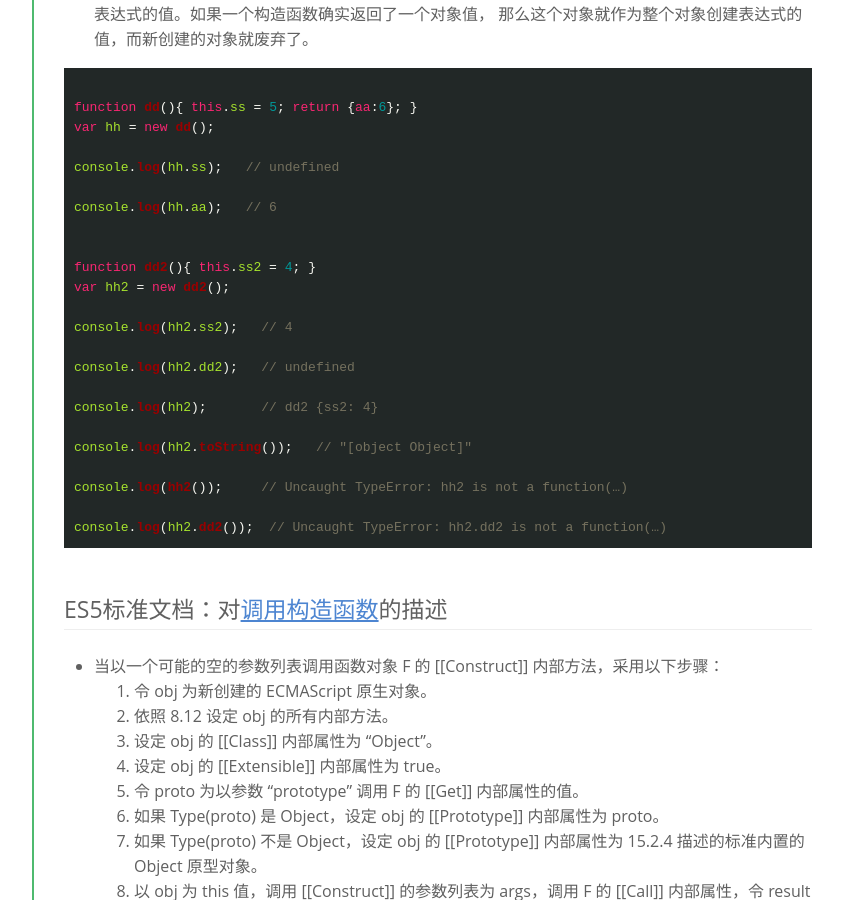
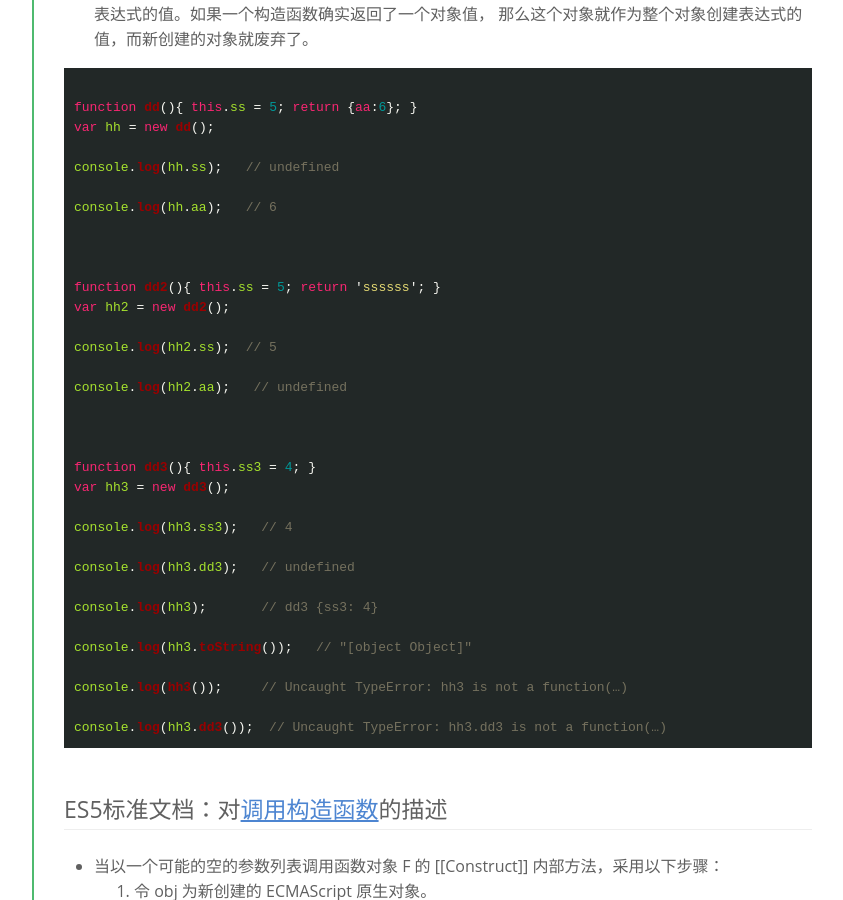
Before and after one commit to Yann-Wang/yann-wang.github.io, a Jekyll site: the page built from _posts/2016-07-25-the-executing-procedure-of-javascript-new-operation.md, in a window 1280 px wide and 900 px high, scrolled down 818 px. Shown: the whole window, without its empty margins (203-1046 px from the left). Built offline with Jekyll 4.4.1, drawn with Linux system fonts in a browser that asks for light colours; some web fonts are replaced.

Commit message:
change post new article code

```diff
--- a/_posts/2016-07-25-the-executing-procedure-of-javascript-new-operation.md
+++ b/_posts/2016-07-25-the-executing-procedure-of-javascript-new-operation.md
@@ -34,15 +34,23 @@ var hh = new dd();
 console.log(hh.ss);   // undefined
 console.log(hh.aa);   // 6
 
-function dd2(){ this.ss2 = 4; }
+
+function dd2(){ this.ss = 5; return 'ssssss'; }
 var hh2 = new dd2();
 
-console.log(hh2.ss2);   // 4
-console.log(hh2.dd2);   // undefined
-console.log(hh2);       // dd2 {ss2: 4}
-console.log(hh2.toString());   // "[object Object]"
-console.log(hh2());     // Uncaught TypeError: hh2 is not a function(…)
-console.log(hh2.dd2());  // Uncaught TypeError: hh2.dd2 is not a function(…)
+console.log(hh2.ss);  // 5
+console.log(hh2.aa);   // undefined
+
+
+function dd3(){ this.ss3 = 4; }
+var hh3 = new dd3();
+
+console.log(hh3.ss3);   // 4
+console.log(hh3.dd3);   // undefined
+console.log(hh3);       // dd3 {ss3: 4}
+console.log(hh3.toString());   // "[object Object]"
+console.log(hh3());     // Uncaught TypeError: hh3 is not a function(…)
+console.log(hh3.dd3());  // Uncaught TypeError: hh3.dd3 is not a function(…)
 {% endhighlight %}
 
 #### ES5标准文档：对[调用构造函数](https://www.w3.org/html/ig/zh/wiki/ES5/functions#FunctionDeclaration)的描述
```
